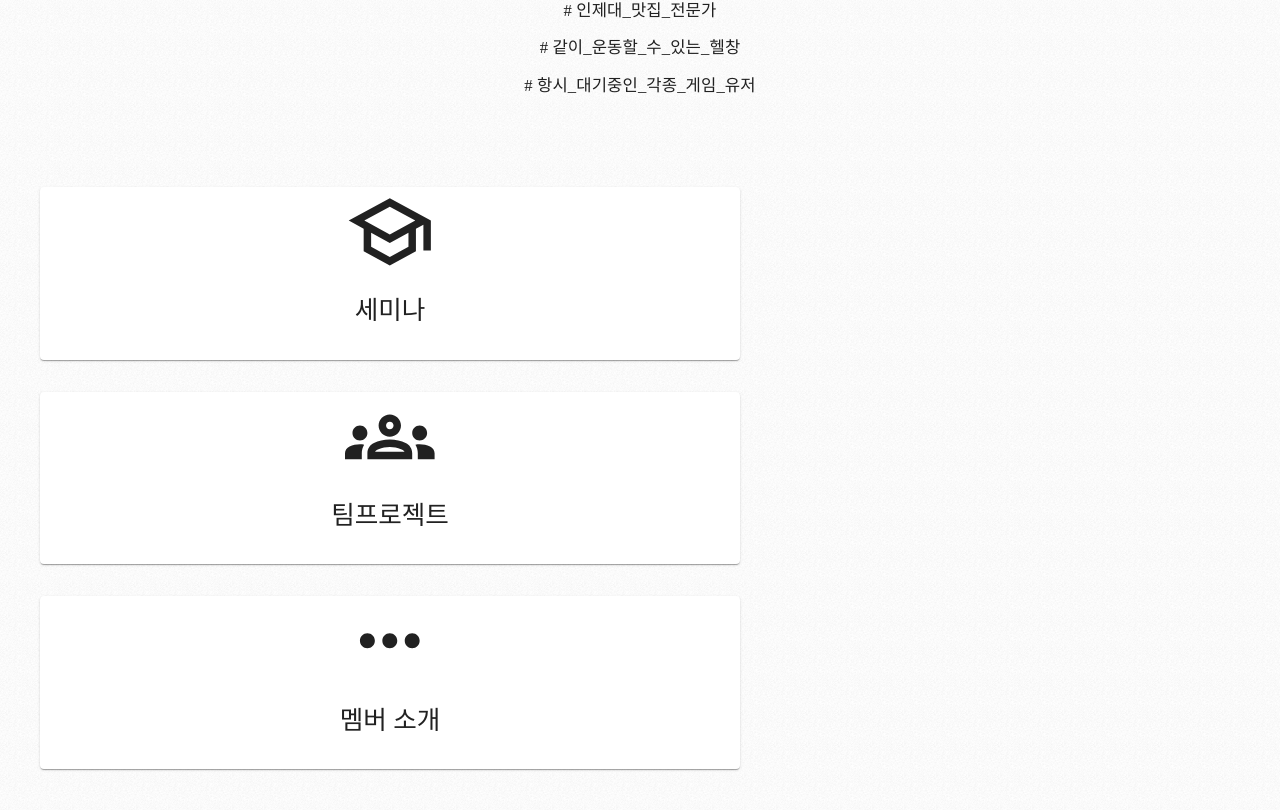
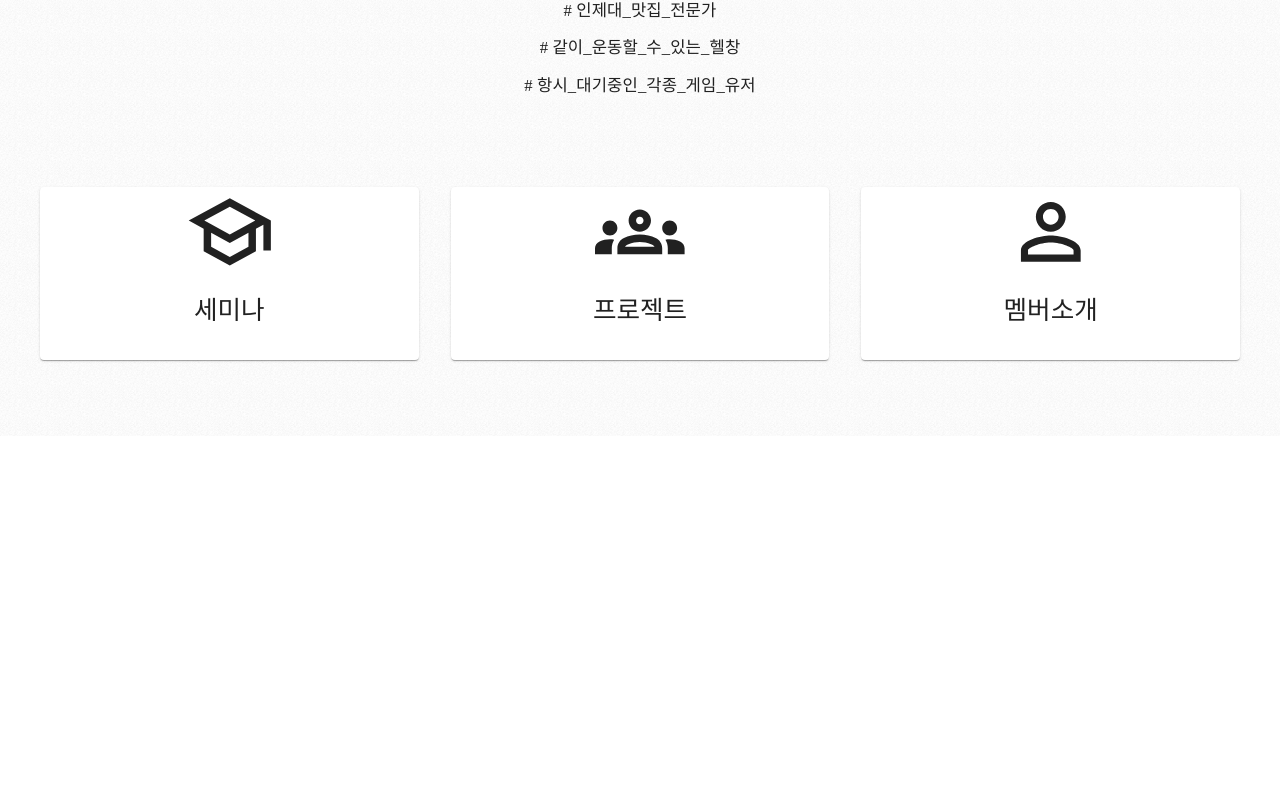
Before and after one commit to ProgrammingNetwork-PNN/Website-Frontend, a React (Create React App) app in the folder client/pnn/: page / in a window 1280 px wide. Shown: the part 1580-2390 px from the top of the page. After the commit the page ends 2016 px from the top, so only its background shows below. Built offline with nearby package versions, Linux system fonts and the light colour scheme.

Commit message:
fix: LandingCardUI, icon

```diff
--- /dev/null
+++ b/client/pnn/src/ScrollTop.js
@@ -0,0 +1,11 @@
+import { useEffect } from "react";
+import { useLocation } from "react-router-dom";
+
+export default function ScrollToTop() {
+    const { pathname } = useLocation();
+
+    useEffect(() => {
+        window.scrollTo(0, 0);
+    });
+    return null;
+}
--- a/client/pnn/src/components/view/LandingPage/GuestLandingPage.js
+++ b/client/pnn/src/components/view/LandingPage/GuestLandingPage.js
@@ -2,21 +2,23 @@
 import "./Landing.css";
 import Card from "@mui/material/Card";
 import CardContent from "@mui/material/CardContent";
-import {
-    GroupsOutlined,
-    SchoolOutlined,
-    MoreHorizOutlined,
-} from "@mui/icons-material";
+import { GroupsOutlined, SchoolOutlined } from "@mui/icons-material";
 import { CardActionArea } from "@mui/material";
 import Box from "@mui/material/Box";
 import Grid from "@mui/material/Grid";
 import { useNavigate } from "react-router-dom";
-import { ScrollContainer } from "react-scroll-motion";
 import Carousel from "react-bootstrap/Carousel";
 
 import MenuBookRoundedIcon from "@mui/icons-material/MenuBookRounded";
 import TableRestaurantIcon from "@mui/icons-material/TableRestaurant";
 import InventoryIcon from "@mui/icons-material/Inventory";
+import PermIdentityIcon from "@mui/icons-material/PermIdentity";
+
+import "swiper/swiper.css";
+import "swiper/css/navigation";
+import "swiper/css/pagination";
+import SwiperCore, { Autoplay, Pagination, Navigation } from "swiper";
+SwiperCore.use([Navigation, Pagination, Autoplay]);
 const text =
     "Programming을 즐기는 Network라는 뜻을 가진 \n인제대학교 컴퓨터공학부 학술 동아리입니다.";
 
@@ -35,7 +37,7 @@
 
 function GuestLandingPage() {
     const [img] = useState(["세미나.png", "coding.jpg", "onlineLecture.jpg"]);
-    const [cardTitle] = useState(["세미나", "팀프로젝트", "멤버 소개"]);
+    const [cardTitle] = useState(["세미나", "프로젝트", "멤버소개"]);
     const [card] = useState(["semina", "team", "etc"]);
     return (
         <div>
@@ -57,7 +59,7 @@
                     <Grid container spacing={4}>
                         {card.map((a, i) => {
                             return (
-                                <Grid item lg={8} md={6} xs={24} key={i}>
+                                <Grid item lg={4} md={6} xs={1.3} key={i}>
                                     <GuestCard
                                         cardTitle={cardTitle}
                                         img={img}
@@ -103,7 +105,7 @@
                     <GroupsOutlined style={{ fontSize: "7vmax" }} />
                 ) : null}
                 {props.i === 2 ? (
-                    <MoreHorizOutlined style={{ fontSize: "7vmax" }} />
+                    <PermIdentityIcon style={{ fontSize: "7vmax" }} />
                 ) : null}
 
                 <CardContent>
--- a/client/pnn/src/components/view/LandingPage/sections/SeminaPage/SeminaPage.js
+++ b/client/pnn/src/components/view/LandingPage/sections/SeminaPage/SeminaPage.js
@@ -1,7 +1,6 @@
 import React, { useState } from "react";
 import "./css/LandingMain.css";
 import "swiper/swiper.css";
-import { Swiper, SwiperSlide } from "swiper/react";
 import Carousel from "react-bootstrap/Carousel";
 import {
     Animator,
@@ -24,6 +23,7 @@
         "C/C++ 세미나를 통하여 신입생분들의\n프로그래밍 적응과 기초를 쌓아갈 수 있습니다.",
         "자바 세미나를 통하여 2학년 부원들의\n객체지향 프로그래밍 실력을 쌓아갈 수 있습니다.",
         "DB 세미나를 통하여 데이터베이스의\n설계와 기초원리를 배울 수 있습니다.",
+        "협업툴의 세미나를 통하여\n개발자의 기본 소양을 쌓아갑니다.",
     ]);
     return (
         <ScrollContainer>
@@ -165,7 +165,7 @@
                         </Carousel.Item>
                     </Carousel>
                 </div>
-                <p className="myPFont">{messages[0]}</p>
+                <p className="myPFont">{messages[2]}</p>
             </section>
             {/*개발 2*/}
             <section style={{ paddingTop: "2vmax" }}>
@@ -213,7 +213,7 @@
                         </Carousel.Item>
                     </Carousel>
                 </div>
-                <p className="myPFont">{messages[0]}</p>
+                <p className="myPFont">{messages[3]}</p>
             </section>
         </ScrollContainer>
     );
--- a/client/pnn/src/index.js
+++ b/client/pnn/src/index.js
@@ -4,11 +4,13 @@
 import App from "./App";
 import reportWebVitals from "./reportWebVitals";
 import { BrowserRouter } from "react-router-dom";
+import ScrollToTop from "./ScrollTop";
 
 const root = ReactDOM.createRoot(document.getElementById("root"));
 root.render(
     <React.StrictMode>
         <BrowserRouter basename={process.env.PUBLIC_URL}>
+            <ScrollToTop />
             <App />
         </BrowserRouter>
     </React.StrictMode>
```
